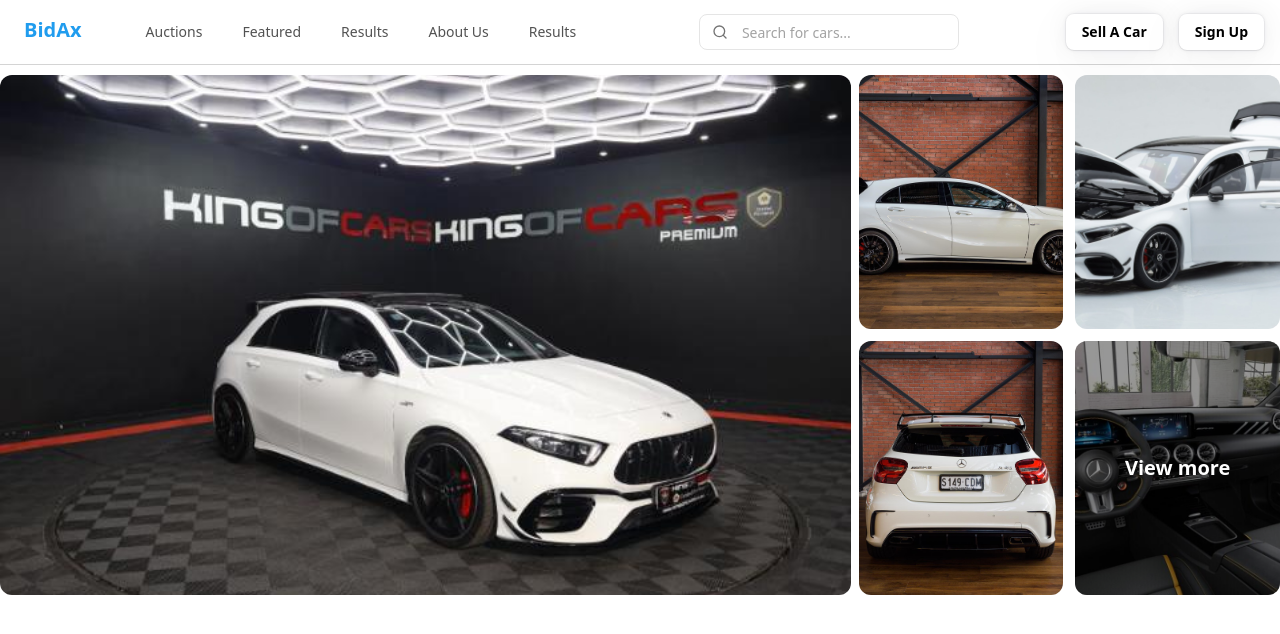
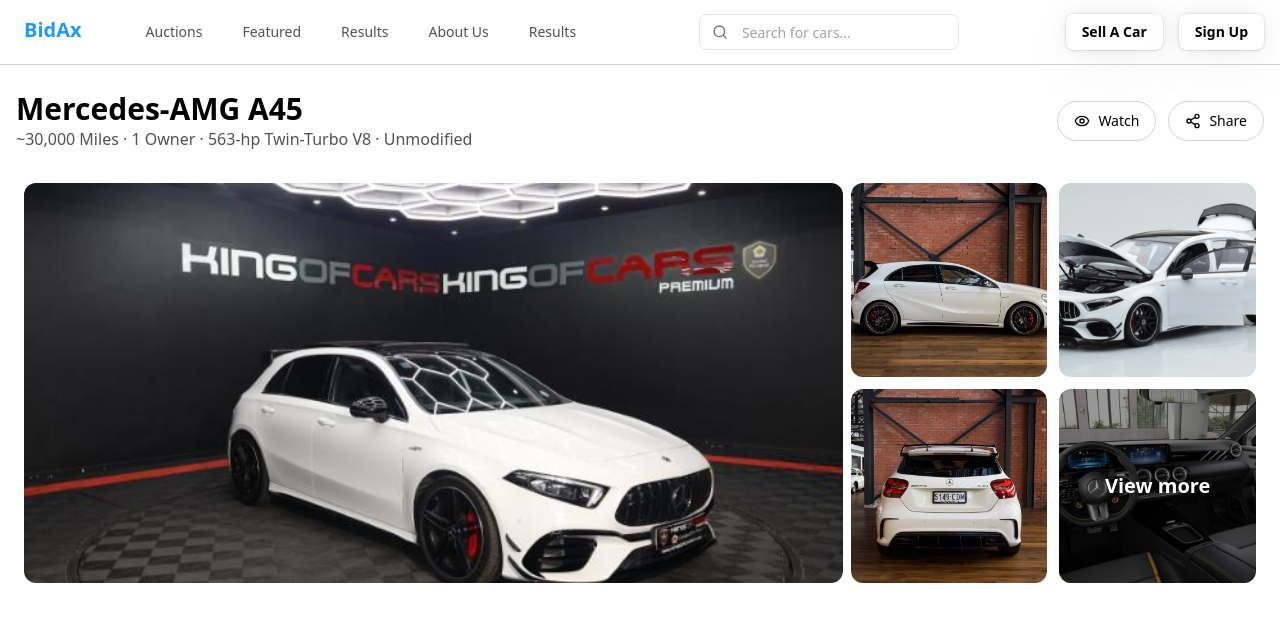
Before and after one commit to Fuma1322/auction-bear, a Next.js app: page /auctions in a window 1280 px wide. Shown: the top 634 px of the page. Built offline with nearby package versions, Linux system fonts and the light colour scheme.

Commit message:
auction page

```diff
--- a/components/Frontend/Auctions.tsx
+++ b/components/Frontend/Auctions.tsx
@@ -1,10 +1,12 @@
-import Link from 'next/link';
-import React from 'react'
+import Link from "next/link";
+import React from "react";
+import { Eye, Share2 } from "lucide-react";
+import { Button } from "../ui/button";
 
 export default function Auctions() {
   const slides = [
     [
-      "/a-45.jpg", // big left
+      "/a-45.jpg",
       "/a-48.jpg",
       "/a-47.jpg",
       "/a-49.jpg",
@@ -13,26 +15,55 @@ export default function Auctions() {
   ];
 
   return (
-    <div className="mx-auto max-w-screen-2xl space-y-10">
+    <div className="mx-auto max-w-screen-2xl space-y-6 p-4">
+
+      {/* TOP INFO BAR */}
+      <div className="flex flex-col md:flex-row md:items-center md:justify-between gap-4">
+
+        {/* LEFT TEXT */}
+        <div>
+          <h1 className="text-2xl md:text-3xl font-bold">
+            Mercedes-AMG A45
+          </h1>
+          <p className="text-sm md:text-base text-neutral-600">
+            ~30,000 Miles · 1 Owner · 563-hp Twin-Turbo V8 · Unmodified
+          </p>
+        </div>
+
+        {/* RIGHT ACTIONS */}
+        <div className="flex items-center gap-3">
+          <Button className="flex items-center gap-2 px-4 py-2 rounded-full border border-neutral-300 hover:bg-neutral-100 transition">
+            <Eye size={18} />
+            Watch
+          </Button>
+
+          <Button className="flex items-center gap-2 px-4 py-2 rounded-full border border-neutral-300 hover:bg-neutral-100 transition">
+            <Share2 size={18} />
+            Share
+          </Button>
+        </div>
+      </div>
+
+      {/* IMAGE COLLAGE */}
       {slides.map((group, groupIndex) => {
         const isLastGroup = groupIndex === slides.length - 1;
 
         return (
           <div
             key={groupIndex}
-            className="grid grid-cols-1 md:grid-cols-3 gap-2"
+            className="grid grid-cols-1 md:grid-cols-3 gap-2 p-2"
           >
             {/* BIG LEFT IMAGE */}
-            <div className="md:col-span-2 h-[520px] overflow-hidden rounded-xl">
+            <div className="md:col-span-2 h-[400px] overflow-hidden rounded-xl">
               <img
                 src={group[0]}
-                alt=""
+                alt="Mercedes AMG A45"
                 className="h-full w-full object-cover"
               />
             </div>
 
             {/* RIGHT 4 IMAGES */}
-            <div className="grid grid-cols-2 grid-rows-2 gap-3 h-[520px]">
+            <div className="grid grid-cols-2 grid-rows-2 gap-3 h-[400px]">
               {group.slice(1).map((src, idx) => {
                 const isLastSmallImage = isLastGroup && idx === 3;
 
@@ -47,7 +78,7 @@ export default function Auctions() {
                       className="h-full w-full object-cover"
                     />
 
-                    {/* View more CTA ONLY on last small image */}
+                    {/* CTA */}
                     {isLastSmallImage && (
                       <Link
                         href="/gallery"
```
